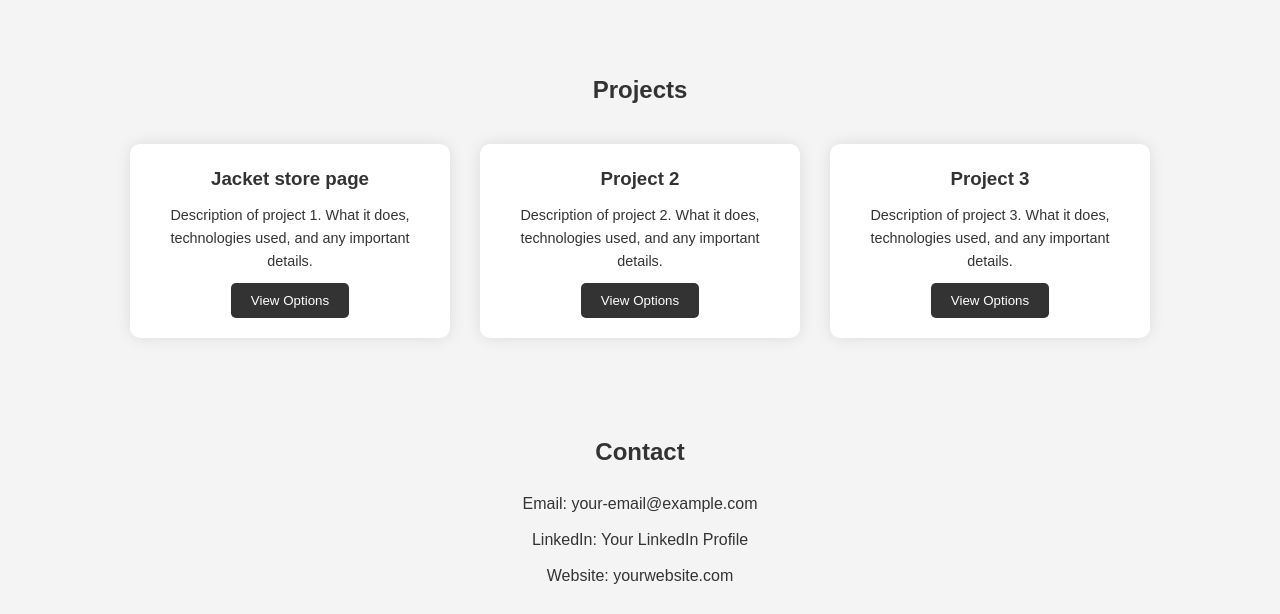
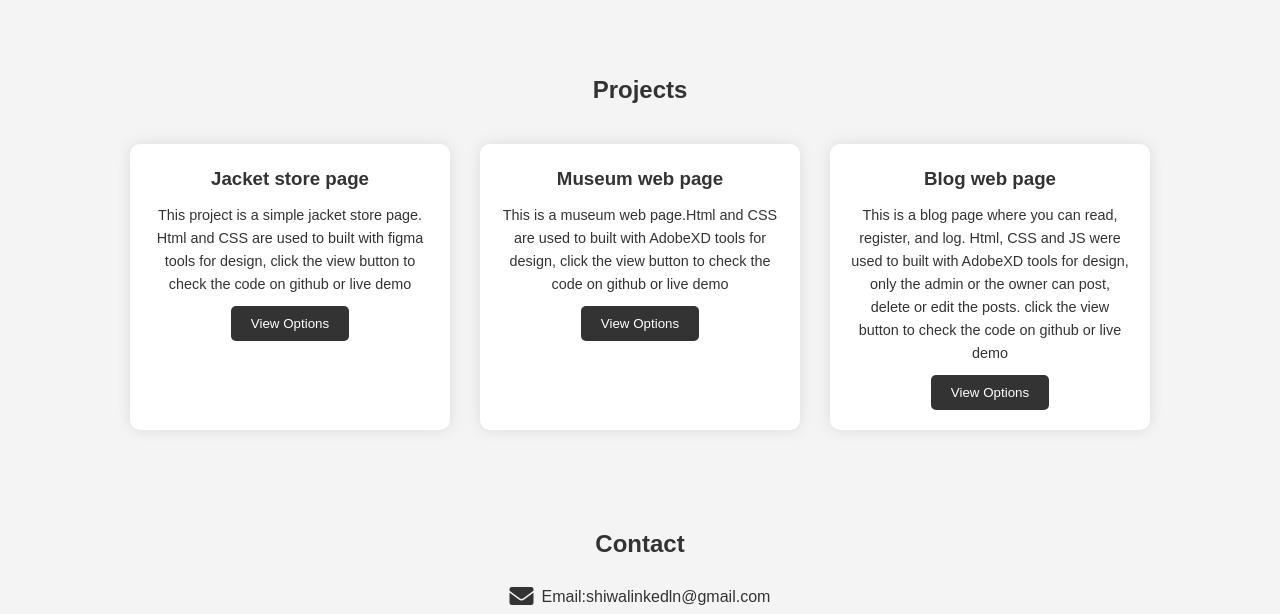
Before and after one commit to shiwa4656/PortfolioS, a plain HTML site: page index.html in a window 1280 px wide. Shown: the part 1233-1847 px from the top of the page. Drawn offline with Linux system fonts and the light colour scheme.

Commit message:
Update 1.001

```diff
--- a/index.html
+++ b/index.html
@@ -6,6 +6,9 @@
     <title>Portfolio</title>
     <link rel="stylesheet" href="styles.css">
     <link rel="stylesheet" href="https://cdnjs.cloudflare.com/ajax/libs/font-awesome/6.0.0-beta3/css/all.min.css" integrity="sha512-Fo3rlrZj/k7ujTTXJNRYZKumxEN5En8+8uh1TFX/V/5A9lAzRm8jU9/RD6W3g1MGk5Sl6x4+RPIrjxsbpBupA==" crossorigin="anonymous" referrerpolicy="no-referrer" />
+    <link rel="stylesheet" href="https://cdnjs.cloudflare.com/ajax/libs/font-awesome/5.15.3/css/all.min.css">
+
+
 </head>
 <body>
     <header>
@@ -42,7 +45,7 @@
         <div class="projects-container">
             <div class="project-card">
                 <h3>Jacket store page</h3>
-                <p>Description of project 1. What it does, technologies used, and any important details.</p>
+                <p>This project is a simple jacket store page. Html and CSS are used to built with figma tools for design, click the view button to check the code on github or live demo</p>
                 <button class="project-btn" onclick="showOptions('project1')">View Options</button>
                 <div id="project1" class="project-options">
                     <a href="https://github.com/shiwa4656/jacket2.0" target="_blank">View Code</a>
@@ -50,33 +53,34 @@
                 </div>
             </div>
             <div class="project-card">
-                <h3>Project 2</h3>
-                <p>Description of project 2. What it does, technologies used, and any important details.</p>
+                <h3>Museum web page</h3>
+                <p>This is a museum web page.Html and CSS are used to built with AdobeXD tools for design, click the view button to check the code on github or live demo</p>
                 <button class="project-btn" onclick="showOptions('project2')">View Options</button>
                 <div id="project2" class="project-options">
-                    <a href="https://github.com/your-username/project2" target="_blank">View Code</a>
-                    <a href="https://yourproject2.com" target="_blank">Live Demo</a>
+                    <a href="https://github.com/shiwa4656/semester_project_1" target="_blank">View Code</a>
+                    <a href="https://shiwa4656.github.io/semester_project_1/" target="_blank">Live Demo</a>
                 </div>
             </div>
             <div class="project-card">
-                <h3>Project 3</h3>
-                <p>Description of project 3. What it does, technologies used, and any important details.</p>
+                <h3>Blog web page</h3>
+                <p>This is a blog page where you can read, register, and log. Html, CSS and JS were used to built with AdobeXD tools for design, only the admin or the owner can post, delete or edit the posts. click the view button to check the code on github or live demo</p>
                 <button class="project-btn" onclick="showOptions('project3')">View Options</button>
                 <div id="project3" class="project-options">
-                    <a href="https://github.com/your-username/project3" target="_blank">View Code</a>
-                    <a href="https://yourproject3.com" target="_blank">Live Demo</a>
+                    <a href="https://github.com/NoroffFEU/FED1-PE1-shiwa4656?tab=readme-ov-file" target="_blank">View Code</a>
+                    <a href="https://665628dfad64be6d0dc5ef4f--chipper-madeleine-a22f07.netlify.app/" target="_blank">Live Demo</a>
                 </div>
             </div>
         </div>
     </section>
     <section id="contact">
         <h2>Contact</h2>
-        <p>Email: <a href="mailto:your-email@example.com">your-email@example.com</a></p>
-        <p>LinkedIn: <a href="https://www.linkedin.com/in/your-profile" target="_blank">Your LinkedIn Profile</a></p>
-        <p>Website: <a href="https://yourwebsite.com" target="_blank">yourwebsite.com</a></p>
+        <p><i class="fas fa-envelope"></i> Email: <a href="mailto:shiwalinkedln@gmail.com">shiwalinkedln@gmail.com</a></p>
+        <p><i class="fab fa-linkedin"></i> LinkedIn: <a href="https://www.linkedin.com/in/shiwa-base-7297a8198/" target="_blank">My LinkedIn Profile</a></p>
     </section>
+
+
     <footer>
-        <p>&copy; 2024 [Your Name]. All rights reserved.</p>
+        <p>&copy; 2024 Shirwac. All rights reserved.</p>
     </footer>
     <script src="scripts.js"></script>
 </body>
--- a/styles.css
+++ b/styles.css
@@ -180,8 +180,26 @@ h2 {
 #contact p {
     text-align: center;
     max-width: 600px;
-    margin: 0 auto 10px;
+    margin: 10px auto;
     color: #333;
+    display: flex;
+    align-items: center;
+    justify-content: center;
+}
+
+#contact p {
+    text-align: center;
+    max-width: 600px;
+    margin: 10px auto;
+    color: #333;
+    display: flex;
+    align-items: center;
+    justify-content: center;
+}
+
+#contact p i {
+    font-size: 24px;
+    margin-right: 8px;
 }
 
 #contact p a {
@@ -193,6 +211,7 @@ h2 {
 #contact p a:hover {
     color: #ffd700;
 }
+
 
 footer {
     background: #333;
```
